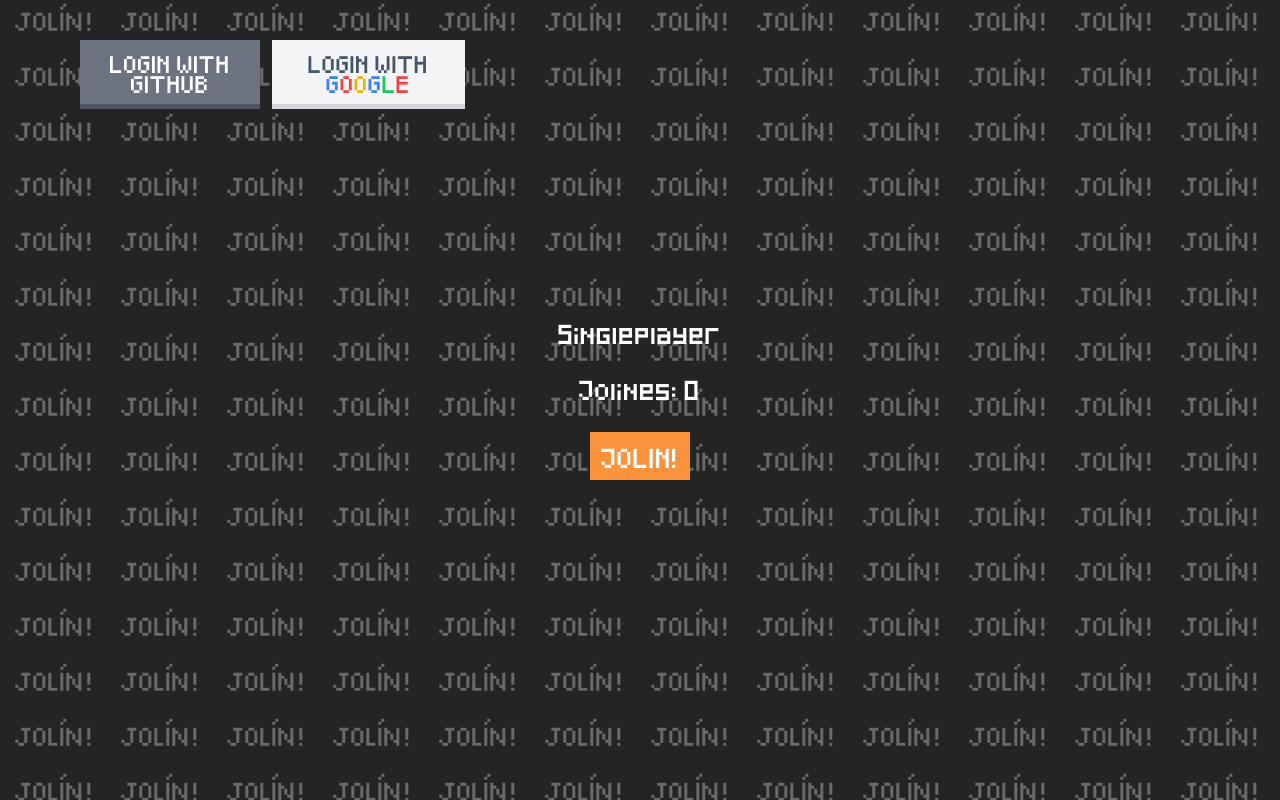
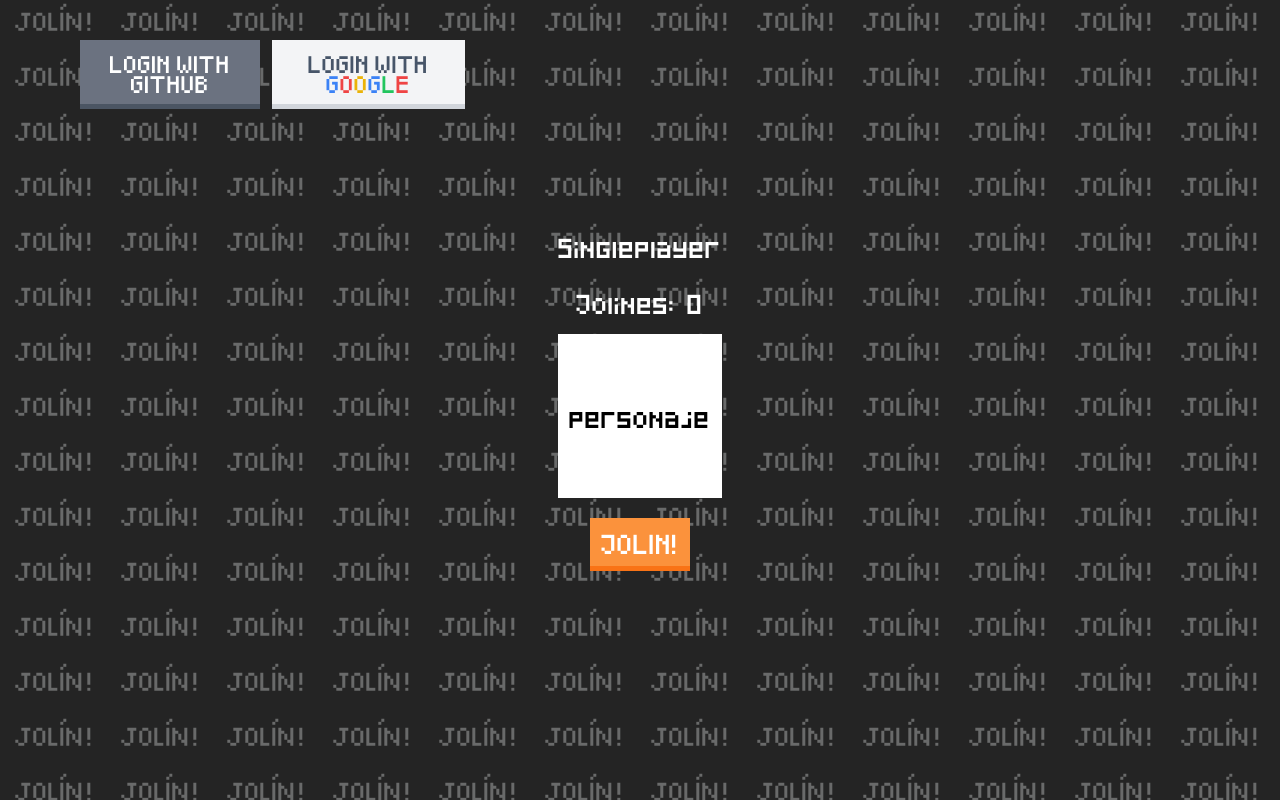
Before and after one commit to ikurotime/hackafor, a React (Vite) app: page /singleplayer in a window 1280 px wide. Built offline with nearby package versions, Linux system fonts and the light colour scheme; no server answers.

Commit message:
feat: change read to listener and add appcheck

```diff
--- a/firebase.js
+++ b/firebase.js
@@ -4,7 +4,7 @@ import { GithubAuthProvider, GoogleAuthProvider } from 'firebase/auth'
 import { getFirestore } from 'firebase/firestore'
 import { getAuth } from 'firebase/auth'
 import { getDatabase } from 'firebase/database'
-
+import { initializeAppCheck, ReCaptchaV3Provider } from 'firebase/app-check'
 // TODO: Add SDKs for Firebase products that you want to use
 // https://firebase.google.com/docs/web/setup#available-libraries
 
@@ -22,6 +22,10 @@ const firebaseConfig = {
 
 // Initialize Firebase
 const app = initializeApp(firebaseConfig)
+const appCheck = initializeAppCheck(app, {
+  provider: new ReCaptchaV3Provider(import.meta.env.VITE_APP_CHECK_KEY),
+  isTokenAutoRefreshEnabled: true
+})
 export const GithubProvider = new GithubAuthProvider()
 export const GoogleProvider = new GoogleAuthProvider()
 export const db = getFirestore(app)
--- a/src/Multiplayer.jsx
+++ b/src/Multiplayer.jsx
@@ -1,3 +1,4 @@
+import Button from './components/Button'
 import SocialButtons from './components/SocialButtons'
 
 export default function Multiplayer() {
@@ -6,6 +7,12 @@ export default function Multiplayer() {
       <div className='Container relative gap-8 '>
         <SocialButtons className={'absolute top-10 left-10'} />
         <h1>Multiplayer</h1>
+        <Button className='bg-slate-500 shadow-slate-600'>
+          Crear una sala
+        </Button>
+        <Button className='bg-slate-500 shadow-slate-600'>
+          Unirse una sala
+        </Button>
       </div>
     </div>
   )
--- a/src/Singleplayer.jsx
+++ b/src/Singleplayer.jsx
@@ -1,8 +1,9 @@
-import { child, get, getDatabase, ref, set } from 'firebase/database'
+import { child, get, getDatabase, onValue, ref, set } from 'firebase/database'
 import { useState } from 'react'
 import { useEffect } from 'react'
 import { auth, database } from '../firebase'
 import useStore from '../store'
+import Button from './components/Button'
 import LogOut from './components/LogOut'
 import SocialButtons from './components/SocialButtons'
 
@@ -10,21 +11,25 @@ export default function Singleplayer() {
   const { user } = useStore((state) => ({
     user: state.user
   }))
+
   const [jolin, setJolin] = useState(0)
 
-  useEffect(() => {
-    if (jolin) {
-      console.log(jolin)
-    }
-  }, [jolin])
+  const jolinRef = ref(database, 'users/' + user?.uid + '/jolin') || null
+
   const sendJolin = () => {
-    user && set(ref(database, 'users/' + user.uid + '/jolin'), jolin + 1)
+    user && set(jolinRef, jolin + 1)
     setJolin(jolin + 1)
   }
+
   useEffect(() => {
     if (!user) return
-    const dbRef = ref(getDatabase())
-    get(child(dbRef, `users/${user.uid}/jolin`))
+    const dbRef = jolinRef
+    onValue(dbRef, (snapshot) => {
+      const data = snapshot.val()
+      setJolin(data)
+      console.log({ data })
+    })
+    /*  get(child(dbRef, `users/${user.uid}/jolin`))
       .then((snapshot) => {
         if (snapshot.exists()) {
           console.log(snapshot.val())
@@ -35,18 +40,30 @@ export default function Singleplayer() {
       })
       .catch((error) => {
         console.error(error)
-      })
+      }) */
   }, [user])
+
   return (
     <div className='App'>
       <div className='Container relative gap-8 '>
         <LogOut />
         <SocialButtons className={'absolute top-10 left-10'} />
         <h1>Singleplayer</h1>
-        <h2>Jolines: {jolin}</h2>
-        <button onClick={sendJolin} className='p-3 bg-orange-400'>
-          JOLIN!
-        </button>
+        <div className='flex flex-col items-center gap-5 group'>
+          <div className='flex gap-3'>
+            <h2> Jolines:</h2>{' '}
+            <span className='group-active:scale-110'>{jolin}</span>
+          </div>
+          <div className='aspect-square bg-white text-black items-center flex p-3 group-active:-translate-y-1 transition-transform'>
+            personaje
+          </div>
+          <Button
+            onClick={sendJolin}
+            className='p-3 bg-orange-400 shadow-orange-500'
+          >
+            JOLIN!
+          </Button>
+        </div>
       </div>
     </div>
   )
--- a/src/components/SocialButtons.jsx
+++ b/src/components/SocialButtons.jsx
@@ -1,5 +1,5 @@
 import { signInWithPopup } from 'firebase/auth'
-import { ref, set } from 'firebase/database'
+import { child, get, getDatabase, ref, set } from 'firebase/database'
 import { doc, setDoc } from 'firebase/firestore'
 import { useLocation } from 'wouter'
 import { auth, database, GithubProvider, GoogleProvider } from '../../firebase'
@@ -23,14 +23,25 @@ export default function SocialButtons({ className = '' }) {
   const signInWith = (provider) => {
     signInWithPopup(auth, provider)
       .then((result) => {
-        const user = result.user
         /* setDoc(doc(db, 'users', user.uid), {
           displayName: user.displayName
         }) */
-        set(ref(database, 'users/' + user.uid), {
-          displayName: user.displayName
-        })
-        setUser(user)
+        console.log(result.user.uid)
+        setUser(result.user)
+        get(child(ref(getDatabase()), `users/${result.user.uid}`))
+          .then((snapshot) => {
+            if (snapshot.exists()) {
+              console.log(snapshot.val())
+            } else {
+              set(ref(database, 'users/' + result.user.uid), {
+                displayName: result.user.displayName
+              })
+              console.log('No data available')
+            }
+          })
+          .catch((error) => {
+            console.error(error)
+          })
       })
       .catch((error) => {
         const errorMessage = error.code
```
Also changed, not shown: 1 other file (tests, documents, lock files or other folders).
